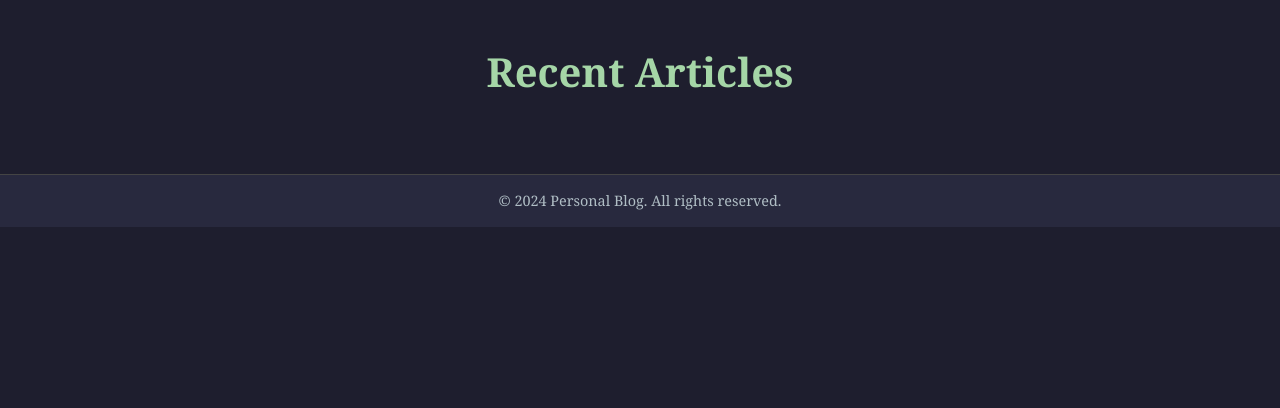
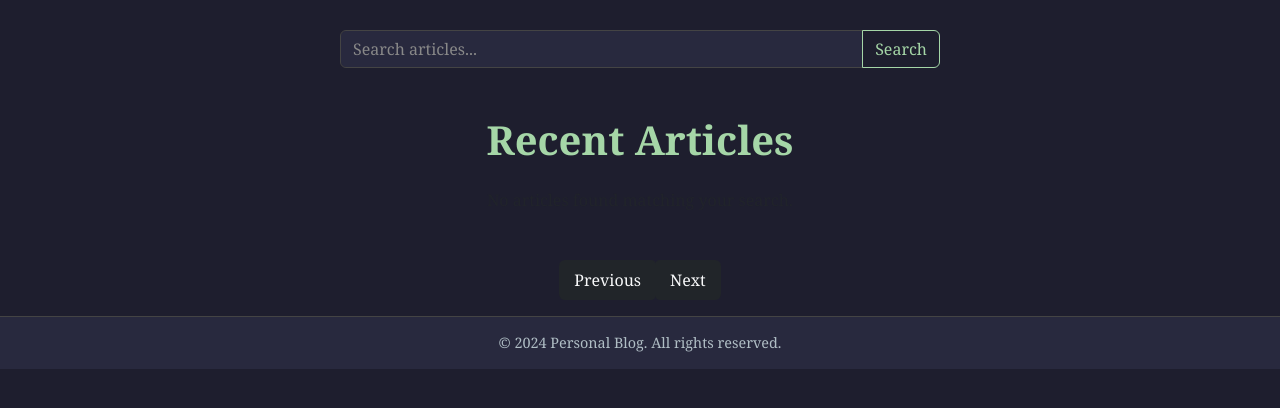
Before and after one commit to haseebraza715/Personal_Blog, a Flask app: page / in a window 1280 px wide. Shown: the part 63-471 px from the top of the page. Run offline with Flask 3, Linux system fonts and the light colour scheme.

Commit message:
added improvement

```diff
--- a/app.py
+++ b/app.py
@@ -1,32 +1,66 @@
 from flask import Flask, render_template, request, redirect, url_for, session
 import os
 import json
+from markupsafe import Markup
 
 app = Flask(__name__)
 app.secret_key = "your_secret_key"  # Replace with a strong secret key
 
-# Directory for storing articles
 ARTICLES_DIR = "articles"
 if not os.path.exists(ARTICLES_DIR):
     os.makedirs(ARTICLES_DIR)
 
-# Hardcoded admin credentials
 ADMIN_USERNAME = "admin"
 ADMIN_PASSWORD = "password"
 
-# Helper function to load articles
 def load_articles():
     articles = []
-    for filename in os.listdir(ARTICLES_DIR):
-        if filename.endswith(".json"):
-            with open(os.path.join(ARTICLES_DIR, filename), "r") as file:
-                articles.append(json.load(file))
-    return sorted(articles, key=lambda x: x["date"], reverse=True)
+    if os.path.exists(ARTICLES_DIR):
+        for filename in os.listdir(ARTICLES_DIR):
+            if filename.endswith(".json"):
+                try:
+                    with open(os.path.join(ARTICLES_DIR, filename), "r") as file:
+                        articles.append(json.load(file))
+                except json.JSONDecodeError:
+                    print(f"Error decoding {filename}")
+    return sorted(articles, key=lambda x: x.get("date", ""), reverse=True)
 
 @app.route('/')
 def home():
     articles = load_articles()
-    return render_template("home.html", articles=articles)
+    search_query = request.args.get('search', '').strip().lower()
+
+    if search_query:
+        articles = [
+            article for article in articles
+            if search_query in article['title'].lower() or search_query in article['content'].lower()
+        ]
+
+    page = int(request.args.get('page', 1))
+    per_page = 6
+    total_articles = len(articles)
+    total_pages = (total_articles + per_page - 1) // per_page
+
+    start = (page - 1) * per_page
+    end = start + per_page
+    paginated_articles = articles[start:end]
+
+    return render_template(
+        "home.html",
+        articles=paginated_articles,
+        total_pages=total_pages,
+        current_page=page,
+        search_query=search_query
+    )
+
+@app.template_filter('highlight')
+def highlight(text, query):
+    if not query or query.strip() == "":
+        return text
+    query = query.lower()
+    highlighted = text.replace(query, f'<mark>{query}</mark>')
+    return Markup(highlighted)
+
 
 @app.route('/article/<title>')
 def article(title):
--- a/templates/home.html
+++ b/templates/home.html
@@ -43,33 +43,37 @@
         color: #a5d6a7;
       }
 
-      .list-group-item {
-        background-color: #28293e;
-        border: 1px solid #444;
-        border-radius: 5px;
-        padding: 15px 20px;
-        transition: background-color 0.3s;
+      .card {
+        transition: transform 0.2s ease, box-shadow 0.2s ease;
+        border-radius: 10px;
       }
 
-      .list-group-item:hover {
-        background-color: #32334e;
-        cursor: pointer;
+      .card:hover {
+        transform: scale(1.05);
+        box-shadow: 0 8px 15px rgba(0, 0, 0, 0.3);
       }
 
-      .list-group-item a {
+      .btn-outline-light {
+        border: 1px solid #a5d6a7;
         color: #a5d6a7;
-        font-weight: bold;
-        text-decoration: none;
+        transition: background-color 0.2s ease, color 0.2s ease;
       }
 
-      .list-group-item a:hover {
-        text-decoration: underline;
+      .btn-outline-light:hover {
+        background-color: #a5d6a7;
+        color: #1e1e2e;
       }
 
-      .badge {
-        font-size: 0.9rem;
-        background-color: #444;
-        color: #a5d6a7;
+      .pagination .page-link {
+        border-radius: 5px;
+        padding: 8px 15px;
+        transition: background-color 0.2s ease, color 0.2s ease;
+      }
+
+      .pagination .page-link:hover {
+        background-color: #a5d6a7;
+        color: #1e1e2e;
+        text-decoration: none;
       }
 
       footer {
@@ -79,6 +83,31 @@
         padding: 15px 0;
         text-align: center;
         border-top: 1px solid #444;
+      }
+
+      .search-bar {
+        margin: 30px auto;
+        max-width: 600px;
+      }
+
+      .search-bar .form-control {
+        background-color: #28293e;
+        color: #d1d1e0;
+        border: 1px solid #444;
+      }
+
+      .search-bar .form-control::placeholder {
+        color: #888;
+      }
+
+      .search-bar .btn-outline-light {
+        border-color: #a5d6a7;
+        color: #a5d6a7;
+      }
+
+      .search-bar .btn-outline-light:hover {
+        background-color: #a5d6a7;
+        color: #1e1e2e;
       }
     </style>
   </head>
@@ -94,8 +123,8 @@
             </li>
             {% if session.get('logged_in') %}
             <li class="nav-item">
-              <a class="nav-link" href="{{ url_for('admin_dashboard') }}"
-                >Admin</a
+              <a class="nav-link" href="{{ url_for('admin_dashboard') }}">
+                Admin</a
               >
             </li>
             <li class="nav-item">
@@ -111,25 +140,87 @@
       </div>
     </nav>
 
+    <!-- Search Bar -->
+    <div class="search-bar">
+      <form method="GET" action="{{ url_for('home') }}">
+        <div class="input-group">
+          <input
+            type="text"
+            class="form-control"
+            name="search"
+            placeholder="Search articles..."
+            value="{{ search_query | default('') }}"
+            aria-label="Search articles"
+          />
+          <button class="btn btn-outline-light" type="submit">Search</button>
+        </div>
+      </form>
+    </div>
+
     <!-- Main Content -->
     <div class="container my-5">
-      <h1 class="text-center">Recent Articles</h1>
-      <ul class="list-group">
+      <h1 class="text-center mb-4">Recent Articles</h1>
+      {% if articles %}
+      <div class="row">
         {% for article in articles %}
-        <li
-          class="list-group-item d-flex justify-content-between align-items-center"
-        >
-          <a href="{{ url_for('article', title=article['title']) }}">
-            {{ article['title'] }}
-          </a>
-          <span class="badge">{{ article['date'] }}</span>
+        <div class="col-md-4 mb-4">
+          <div class="card bg-dark text-light border-0 shadow-sm h-100">
+            <div class="card-body d-flex flex-column">
+              <h5 class="card-title">{{ article['title'] }}</h5>
+              <!-- Use the highlight filter for the search query -->
+              <p class="card-text flex-grow-1">
+                {{ article['content'][:100] | highlight(search_query) }}...
+              </p>
+              <a
+                href="{{ url_for('article', title=article['title']) }}"
+                class="btn btn-outline-light mt-3 align-self-start"
+              >
+                Read More
+              </a>
+            </div>
+          </div>
+        </div>
+        {% endfor %}
+      </div>
+      {% else %}
+      <div class="text-center">
+        <p class="text-muted">No articles found matching your search.</p>
+      </div>
+      {% endif %}
+    </div>
+
+    <!-- Pagination -->
+    <nav aria-label="Page navigation">
+      <ul class="pagination justify-content-center">
+        <li class="page-item">
+          <a class="page-link text-light bg-dark border-0" href="#">
+            Previous</a
+          >
+        </li>
+        {% for page in range(1, total_pages + 1) %}
+        <li class="page-item {% if page == current_page %}active{% endif %}">
+          <a
+            class="page-link text-light {% if page == current_page %}bg-light text-dark{% else %}bg-dark{% endif %} border-0"
+            href="?page={{ page }}"
+          >
+            {{ page }}</a
+          >
         </li>
         {% endfor %}
+
+        <li class="page-item">
+          <a class="page-link text-light bg-dark border-0" href="#">Next</a>
+        </li>
       </ul>
-    </div>
+    </nav>
 
     <!-- Footer -->
-    <footer>&copy; 2024 Personal Blog. All rights reserved.</footer>
+    <footer>
+      &copy; <span id="year"></span> Personal Blog. All rights reserved.
+    </footer>
+    <script>
+      document.getElementById("year").innerText = new Date().getFullYear();
+    </script>
 
     <!-- Bootstrap JS -->
     <script src="https://cdn.jsdelivr.net/npm/bootstrap@5.3.0-alpha1/dist/js/bootstrap.bundle.min.js"></script>
```
